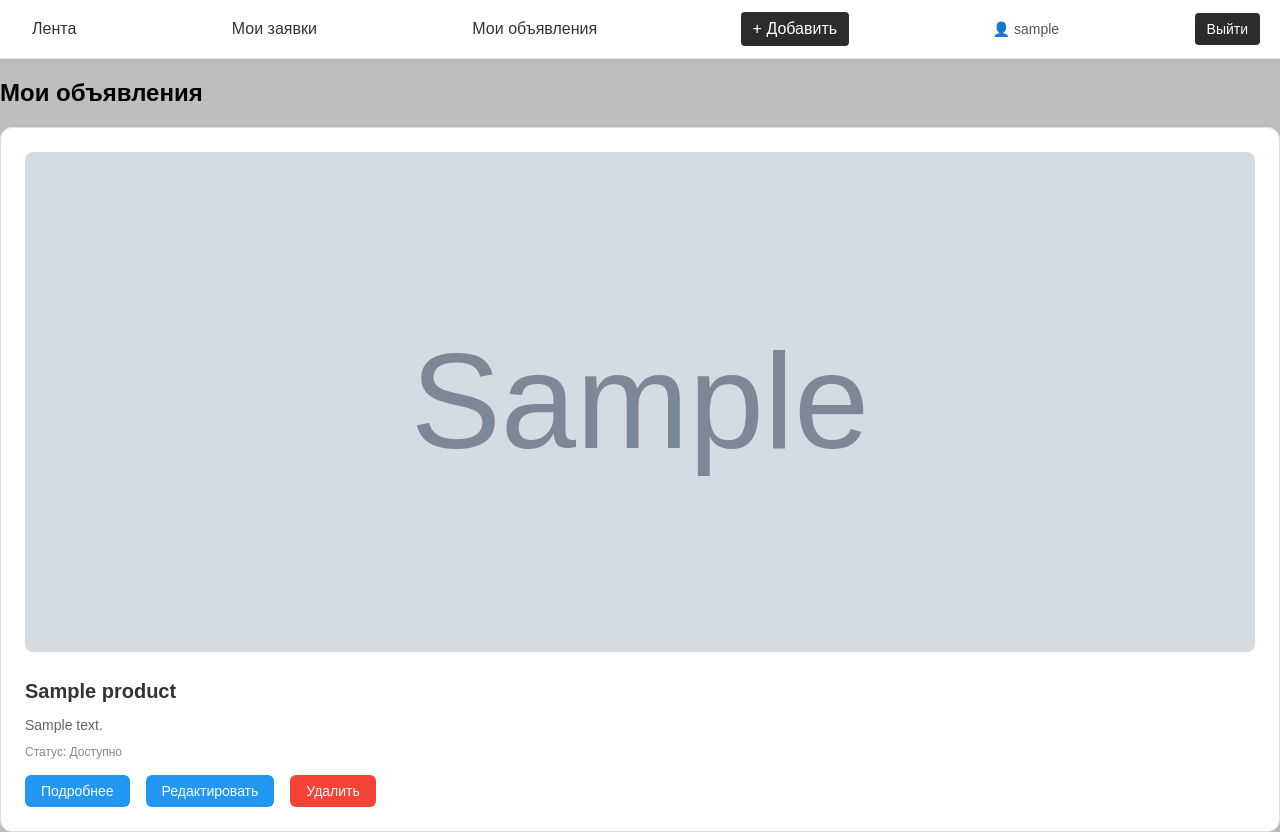
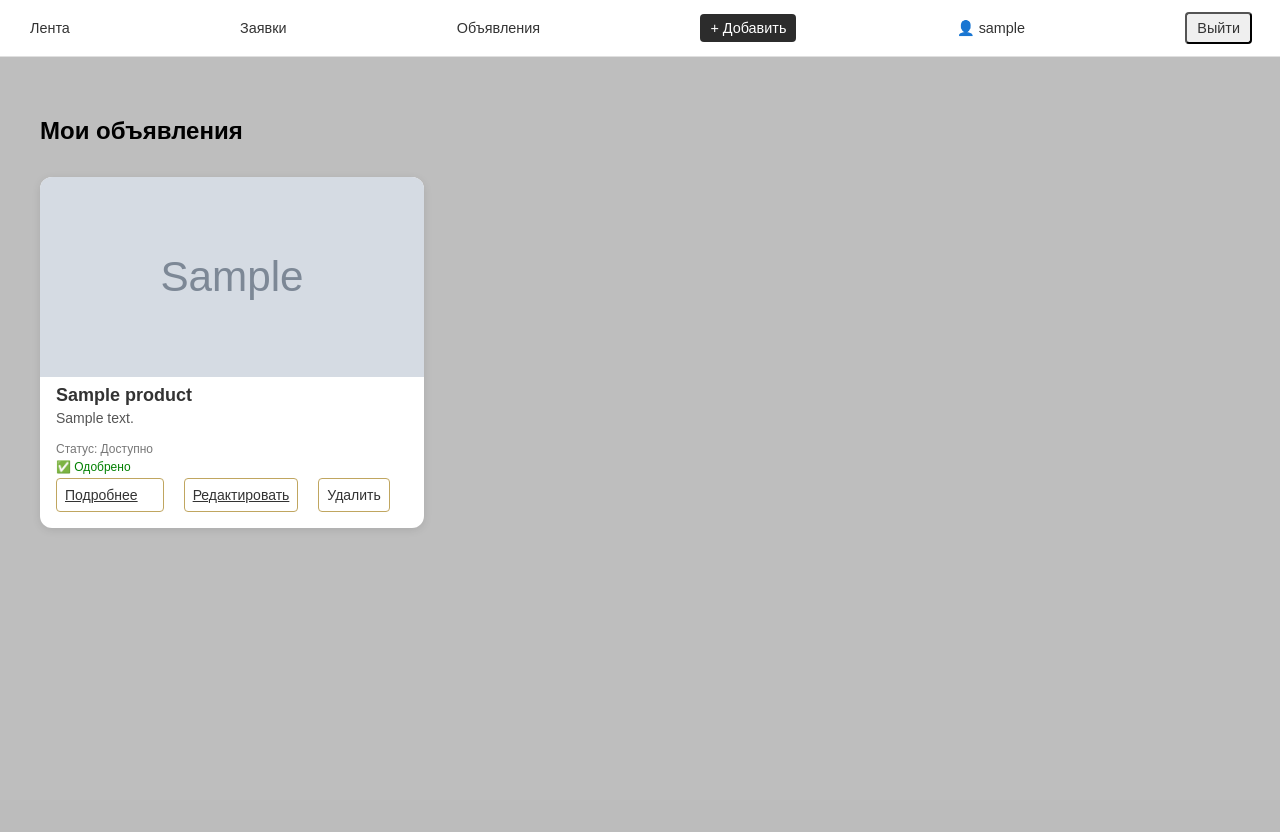
Before and after one commit to AyanaTuryskulova/CharityAlmauWeb, a Django app: page /my_ads/ in a window 1280 px wide. After the commit the page ends 528 px from the top, so only its background shows below. Run offline with Django 5.2, Linux system fonts and the light colour scheme; a user stored in the database is signed in; tables that the repository leaves empty hold one stand-in row (values such as "Sample post"); grey boxes marked "Sample" are stand-in pictures.

Commit message:
Последняя версия

```diff
--- a/core/templates/base.html
+++ b/core/templates/base.html
@@ -3,178 +3,57 @@
 
 <head>
     <meta charset="UTF-8">
+    <meta name="viewport" content="width=device-width, initial-scale=1">
     <title>{% block title %}AlmaWeb{% endblock %}</title>
     <style>
+        /* тело и навигация */
         body {
-            background-color: #BEBEBE;
+            background: #BEBEBE;
             font-family: Arial, sans-serif;
             margin: 0;
             padding: 0;
         }
 
-        .form-container {
-            max-width: 400px;
-            margin: 60px auto;
-            background: #fff;
-            padding: 40px 30px;
-            border-radius: 10px;
-            box-shadow: 0 0 10px rgba(0, 0, 0, 0.1);
-        }
-
-        .form-container h2 {
-            text-align: center;
-            margin-bottom: 30px;
-            font-weight: bold;
-        }
-
-        .form-container input {
-            width: 100%;
-            padding: 12px;
-            margin: 10px 0;
-            background: #eaf2ff;
-            border: none;
-            border-radius: 5px;
-        }
-
-        .form-container button {
-            width: 100%;
-            background-color: #ff5733;
-            color: white;
-            padding: 12px;
-            border: none;
-            border-radius: 5px;
-            font-size: 16px;
-            cursor: pointer;
-            margin-top: 20px;
-        }
-
-        .form-container .links {
-            text-align: center;
-            margin-top: 15px;
-        }
-
-        .form-container .links a {
-            color: #007bff;
-            text-decoration: none;
-        }
-
-        .form-container .links a:hover {
-            text-decoration: underline;
-        }
-
-        .product-grid {
-            display: grid;
-            grid-template-columns: repeat(auto-fit, minmax(250px, 1fr));
-            gap: 16px;
-        }
-
-        .product-card,
-        .request-card {
-            background: #fff;
-            padding: 12px;
-            border-radius: 8px;
-            box-shadow: 0 1px 4px rgba(0, 0, 0, 0.1);
-        }
-
-        .product-card img {
-            max-width: 100%;
-            border-radius: 4px;
-        }
-
-        .btn {
-            padding: 6px 12px;
-            border: none;
-            border-radius: 4px;
-            cursor: pointer;
-            margin-right: 4px;
-        }
-
-        .btn-accept {
-            background: #4caf50;
-            color: #fff;
-        }
-
-        .btn-reject {
-            background: #f44336;
-            color: #fff;
-        }
-
-        .btn-cancel {
-            background: #ff9800;
-            color: #fff;
-        }
-
-        .btn-complete {
-            background: #2196f3;
-            color: #fff;
-        }
-
-        .inline {
-            display: inline;
-        }
-
-        /* Общий стиль навигации */
         nav.navbar {
             display: flex;
+            justify-content: space-between;
             align-items: center;
-            justify-content: space-between;
-            background-color: #ffffff;
+            background: #fff;
             padding: 12px 20px;
             border-bottom: 1px solid #e0e0e0;
-            box-shadow: 0 2px 4px rgba(0, 0, 0, 0.05);
             position: sticky;
             top: 0;
             z-index: 100;
         }
 
-        nav.navbar a {
+        nav.navbar a,
+        nav.navbar span,
+        nav.navbar form button {
+            font-size: .9rem;
+            color: #333;
             text-decoration: none;
-            color: #333333;
-            padding: 8px 12px;
+            padding: 6px 10px;
             border-radius: 4px;
             margin-right: 8px;
-            font-weight: 500;
-            transition: background-color 0.2s;
+            transition: background .2s;
         }
 
-        nav.navbar a:hover {
-            background-color: #f0f0f0;
-        }
-
-        nav.navbar span {
-            margin: 0 12px;
-            font-size: 14px;
-            color: #555555;
-        }
-
-        nav.navbar form {
-            margin: 0;
-        }
-
-        nav.navbar form button {
-            background-color: #2C2C2C;
-            color: #ffffff;
-            border: none;
-            padding: 8px 12px;
-            border-radius: 4px;
-            cursor: pointer;
-            font-size: 14px;
-            transition: background-color 0.2s;
-        }
-
+        nav.navbar a:hover,
         nav.navbar form button:hover {
-            background-color: #2C2C2C;
+            background: #f0f0f0;
         }
 
         nav.navbar a[href$="add/"] {
-            background-color: #2C2C2C;
-            color: #ffffff;
+            background: #2C2C2C;
+            color: #fff;
         }
 
-        nav.navbar a[href$="add/"]:hover {
-            background-color: #2C2C2C;
+        /* обёртка содержимого */
+        .container {
+            padding: 20px;
         }
 
+        /* сетка секций */
         .requests-grid {
             display: grid;
             grid-template-columns: 1fr 1fr;
@@ -182,34 +61,131 @@
             margin: 20px 0;
         }
 
+        @media (max-width: 768px) {
+            .requests-grid {
+                grid-template-columns: 1fr;
+            }
+        }
+
+        /* каждая секция заявок */
         .request-section {
-            background: #fff;
+            background: #ccc;
             padding: 16px;
             border-radius: 8px;
         }
 
         .request-section h2 {
-            margin-bottom: 12px;
-            font-size: 18px;
-            border-bottom: 1px solid #e2e8f0;
-            padding-bottom: 6px;
+            margin: 0 0 16px;
+            font-size: 1.25rem;
+            color: #333;
         }
 
-        .requests-grid .incoming {
-            order: 2;
+        /* карточка заявки */
+        .request-card {
+            display: flex;
+            background: #fff;
+            padding: 16px;
+            border-radius: 8px;
+            box-shadow: 0 2px 8px rgba(0, 0, 0, 0.1);
+            margin-bottom: 16px;
         }
 
-        .requests-grid .outgoing {
-            order: 1;
+        .request-img {
+            width: 80px;
+            height: 80px;
+            object-fit: cover;
+            border-radius: 4px;
+            margin-right: 16px;
         }
 
-        @media (max-width: 768px) {
-            .requests-grid {
-                grid-template-columns: 1fr;
+        .request-info {
+            flex: 1;
+        }
+
+        .request-info strong {
+            display: block;
+            font-size: 1.1rem;
+            margin-bottom: 8px;
+            color: #333;
+        }
+
+        .request-info span {
+            display: block;
+            font-size: .9rem;
+            color: #555;
+            margin-bottom: 6px;
+        }
+
+        /* группа кнопок внутри карточки */
+        .btn-group {
+            margin-top: 12px;
+        }
+
+        .btn {
+            background: #fff;
+            border: 1px solid #c0a660;
+            color: #333;
+            border-radius: 4px;
+            padding: 6px 12px;
+            margin-right: 8px;
+            font-size: .85rem;
+            cursor: pointer;
+            transition: background .2s;
+        }
+
+        .btn:hover {
+            background: #f7f7f7;
+        }
+
+        /* плавная адаптация шрифтов и кнопок для смартфонов */
+        @media (max-width: 480px) {
+            html {
+                font-size: 14px;
+            }
+
+            .container {
+                padding: 10px;
+            }
+
+            nav.navbar a,
+            nav.navbar span,
+            nav.navbar form button {
+                font-size: .8rem;
+                padding: 5px 8px;
+            }
+
+            .request-section {
+                padding: 12px;
+            }
+
+            .request-section h2 {
+                font-size: 1.1rem;
+            }
+
+            .request-card {
+                flex-direction: column;
+                align-items: center;
+                text-align: center;
+            }
+
+            .request-img {
+                margin: 0 0 12px;
+            }
+
+            .request-info strong {
+                font-size: 1rem;
+            }
+
+            .request-info span {
+                font-size: .85rem;
+            }
+
+            .btn {
+                font-size: .8rem;
+                padding: 5px 10px;
             }
         }
     </style>
-
     {% block extra_css %}{% endblock %}
 </head>
 
@@ -217,16 +193,15 @@
     {% block navbar %}
     <nav class="navbar">
         <a href="{% url 'home' %}">Лента</a>
-        <a href="{% url 'requests' %}">Мои заявки</a>
-        <a href="{% url 'my_ads' %}">Мои объявления</a>
+        <a href="{% url 'requests' %}">Заявки</a>
+        <a href="{% url 'my_ads' %}">Объявления</a>
         <a href="{% url 'add_product' %}" class="btn-add">+ Добавить</a>
-        <span class="user-info">👤 {{ user.username }}</span>
-        <form method="post" action="{% url 'logout' %}">
-            {% csrf_token %}
-            <button type="submit" class="btn-logout">Выйти</button>
+        <span>👤 {{ user.username }}</span>
+        <form method="post" action="{% url 'logout' %}">{% csrf_token %}
+            <button type="submit">Выйти</button>
         </form>
     </nav>
-    {% endblock navbar %}
+    {% endblock %}
 
     <div class="container">
         {% block content %}{% endblock %}
--- a/core/templates/my_ads.html
+++ b/core/templates/my_ads.html
@@ -5,119 +5,112 @@
 
 {% block extra_css %}
 <style>
-    /* === Сетка карточек === */
+    /* === Сетка карточек, как на главной === */
     .product-grid {
         display: grid;
-        grid-template-columns: repeat(auto-fit, minmax(300px, 1fr));
-        gap: 20px;
-        margin-top: 20px;
+        grid-template-columns: repeat(auto-fill, minmax(300px, 1fr));
+        gap: 1.5rem;
+        margin: 2rem 0;
     }
 
     /* === Карточка товара === */
     .product-card {
-        background-color: #fff;
-        border: 1px solid #ddd;
-        border-radius: 12px;
-        padding: 24px;
-        box-shadow: 2px 2px 6px rgba(0, 0, 0, 0.05);
-        text-decoration: none;
-        color: inherit;
-        transition: transform .1s, box-shadow .1s;
         display: flex;
         flex-direction: column;
-        justify-content: space-between;
-        min-height: 400px;
-        /* делаем карточку повыше */
+        border-radius: .75rem;
+        box-shadow: 0 2px 8px rgba(0, 0, 0, 0.1);
+        overflow: hidden;
+        background: #fff;
+        transition: transform .1s, box-shadow .1s;
+        height: 100%;
+        color: inherit;
+        text-decoration: none;
     }
 
     .product-card:hover {
         transform: translateY(-4px);
-        box-shadow: 4px 4px 12px rgba(0, 0, 0, 0.1);
+        box-shadow: 0 4px 12px rgba(0, 0, 0, 0.15);
     }
 
+    /* === Изображение фиксированной высоты === */
     .product-card img {
         width: 100%;
-        max-height: 500px;
+        height: 200px;
         object-fit: cover;
-        border-radius: 8px;
-        margin-bottom: 16px;
     }
 
+    /* === Заголовок и текст === */
     .product-card h3 {
-        margin: 8px 0;
-        font-size: 20px;
+        margin: .5rem 1rem .25rem;
+        font-size: 1.125rem;
         color: #333;
     }
 
     .product-card p {
+        margin: 0 1rem 1rem;
+        flex-grow: 1;
         font-size: 14px;
-        color: #666;
-        margin-bottom: 12px;
-        flex-grow: 1;
+        color: #555;
+        display: -webkit-box;
+        -webkit-line-clamp: 3;
+        -webkit-box-orient: vertical;
+        overflow: hidden;
     }
 
     .product-card small {
         display: block;
+        margin: 0 1rem .25rem;
         font-size: 12px;
-        color: #888;
-        margin-bottom: 16px;
+        color: #777;
+    }
+
+    .product-card small.status-approved {
+        color: green;
+    }
+
+    .product-card small.status-pending {
+        color: orange;
     }
 
     /* === Кнопки действий === */
-    .card-actions {
+    .product-card .card-actions {
         display: flex;
-        gap: 12px;
-        flex-wrap: wrap;
-        justify-content: flex-start;
+        gap: .75rem;
+        padding: 0 1rem 1rem;
     }
 
-    .card-actions .btn {
-        padding: 8px 16px;
-        font-size: 14px;
-        border: none;
-        border-radius: 6px;
-        cursor: pointer;
-        text-decoration: none;
-        color: #fff;
-        transition: background-color .2s;
-        white-space: nowrap;
-    }
-
-    .card-actions .btn-primary {
-        background-color: #2196f3;
-    }
-
-    .card-actions .btn-primary:hover {
-        background-color: #1976d2;
-    }
-
-    .card-actions .btn-danger {
-        background-color: #f44336;
-    }
-
-    .card-actions .btn-danger:hover {
-        background-color: #d32f2f;
+    .product-card .card-actions .btn {
+        flex: 1;
+        font-size: .875rem;
+        padding: .5rem;
     }
 </style>
 {% endblock %}
 
 {% block content %}
-<h2>Мои объявления</h2>
+<div class="container py-4">
+    <h2 class="mt-4">Мои объявления</h2>
+
     <div class="product-grid">
         {% for p in own_products %}
         <div class="product-card">
-        <div>
             <img src="{{ p.image.url }}" alt="{{ p.title }}">
             <h3>{{ p.title }}</h3>
             <p>{{ p.description|truncatewords:15 }}</p>
             <small>Статус: {{ p.get_status_display }}</small>
-        </div>
+
+            {% if not p.is_approved %}
+            <small class="status-pending">⏳ Ожидает модерации</small>
+            {% else %}
+            <small class="status-approved">✅ Одобрено</small>
+            {% endif %}
+
             <div class="card-actions">
-            <a href="{% url 'product_detail' p.id %}" class="btn btn-primary">Подробнее</a>
-            <a href="{% url 'edit_product' p.id %}" class="btn btn-primary">Редактировать</a>
-            <form method="post" style="display:inline;">
+                <a href="{% url 'product_detail' p.id %}" class="btn btn-primary btn-sm">Подробнее</a>
+                <a href="{% url 'edit_product' p.id %}" class="btn btn-secondary btn-sm">Редактировать</a>
+                <form method="post" style="flex:1;">
                     {% csrf_token %}
-                <button type="submit" name="delete_id" value="{{ p.id }}" class="btn btn-danger"
+                    <button type="submit" name="delete_id" value="{{ p.id }}" class="btn btn-danger btn-sm"
                         onclick="return confirm('Удалить объявление «{{ p.title }}»?');">
                         Удалить
                     </button>
@@ -125,7 +118,8 @@
             </div>
         </div>
         {% empty %}
-    <p>Пока нет своих объявлений.</p>
+        <p>У вас пока нет объявлений.</p>
         {% endfor %}
     </div>
+</div>
 {% endblock %}
--- a/core/urls.py
+++ b/core/urls.py
@@ -1,4 +1,3 @@
-# core/urls.py
 from django.urls import path
 from .views import (
     login_view, register_view, onboarding_view,
@@ -20,5 +19,7 @@ urlpatterns = [
     path('add/', add_product, name='add_product'),
     path('product/<int:product_id>/', product_detail, name='product_detail'),
     path('product/<int:product_id>/<str:action>/', product_action, name='product_action'),
-    path('subcategories/<int:category_id>/', get_subcategories, name='get_subcategories'),
+
+    # ✅ исправленный путь для динамической загрузки подкатегорий
+    path('get-subcategories/<int:category_id>/', get_subcategories, name='get_subcategories'),
 ]
--- a/core/views.py
+++ b/core/views.py
@@ -18,7 +18,6 @@ def register_view(request):
         if form.is_valid():
             user = form.save()
             login(request, user)
-            # Сразу пометим, что онбординг не пройден
             request.session['onboarded'] = False
             return redirect('onboarding')
     else:
@@ -32,7 +31,6 @@ def login_view(request):
         if form.is_valid():
             user = form.get_user()
             login(request, user)
-            # Сбросим флаг онбординга, чтобы показать его после входа
             request.session['onboarded'] = False
             return redirect('onboarding')
     else:
@@ -49,7 +47,6 @@ def logout_view(request):
 
 @login_required
 def onboarding_view(request):
-    # Если уже прошёл — сразу на home
     if request.session.get('onboarded', False):
         return redirect('home')
 
@@ -60,10 +57,8 @@ def onboarding_view(request):
     return render(request, 'onboarding.html')
 
 
-
 @login_required
 def home_view(request):
-    # Если онбординг не пройден, перенаправляем на него
     if not request.session.get('onboarded', False):
         return redirect('onboarding')
 
@@ -73,7 +68,7 @@ def home_view(request):
     except (ValueError, TypeError):
         selected_id = None
 
-    qs = Product.objects.exclude(user=request.user)
+    qs = Product.objects.filter(is_approved=True).exclude(user=request.user)
     if selected_id:
         qs = qs.filter(
             Q(main_category_id=selected_id) |
@@ -129,18 +124,20 @@ def requests_view(request):
         decision = request.POST['decision']
         tr = get_object_or_404(TradeRequest, id=req_id)
 
-        if decision in ('accept','reject') and request.user == tr.owner and tr.status=='pending':
-            tr.status = 'accepted' if decision=='accept' else 'rejected'
+        if decision in ('accept', 'reject') and request.user == tr.owner and tr.status == 'pending':
+            tr.status = 'accepted' if decision == 'accept' else 'rejected'
             tr.save()
-        elif decision=='cancel' and request.user==tr.requester and tr.status=='pending':
-            tr.status = 'cancelled'; tr.save()
-        elif decision=='complete' and request.user==tr.requester and tr.status=='accepted':
-            tr.status = 'completed'; tr.save()
+        elif decision == 'cancel' and request.user == tr.requester and tr.status == 'pending':
+            tr.status = 'cancelled'
+            tr.save()
+        elif decision == 'complete' and request.user == tr.requester and tr.status == 'accepted':
+            tr.status = 'completed'
+            tr.save()
 
         return redirect('requests')
 
-    incoming = TradeRequest.objects.filter(owner=request.user).select_related('product','requester')
-    outgoing = TradeRequest.objects.filter(requester=request.user).select_related('product','owner')
+    incoming = TradeRequest.objects.filter(owner=request.user).select_related('product', 'requester')
+    outgoing = TradeRequest.objects.filter(requester=request.user).select_related('product', 'owner')
     return render(request, 'requests.html', {
         'incoming': incoming,
         'outgoing': outgoing,
@@ -155,8 +152,10 @@ def add_product(request):
         if form.is_valid():
             p = form.save(commit=False)
             p.user = request.user
+            p.is_approved = False  # Явно отмечаем, что товар не прошёл модерацию
             p.save()
-            return redirect('home')
+            messages.info(request, "Ваше объявление отправлено на модерацию.")
+            return redirect('my_ads')
     else:
         form = ProductForm()
     return render(request, 'add_product.html', {
@@ -173,14 +172,25 @@ def get_subcategories(request, category_id):
 @login_required
 def product_detail(request, product_id):
     product = get_object_or_404(Product, id=product_id)
+
+    # Только автор может просматривать свой неободренный товар
+    if not product.is_approved and product.user != request.user:
+        messages.error(request, "Этот товар ещё не прошёл модерацию.")
+        return redirect('home')
+
     return render(request, 'product_detail.html', {'product': product})
 
 
 @login_required
 def product_action(request, product_id, action):
     product = get_object_or_404(Product, id=product_id)
+
     if product.user == request.user:
         messages.error(request, "Нельзя запросить свой же товар.")
+        return redirect('home')
+
+    if not product.is_approved:
+        messages.error(request, "Этот товар ещё не одобрен.")
         return redirect('home')
 
     tr = TradeRequest.objects.create(
```
Also changed, not shown: core/admin.py (+25 -12 lines), core/forms.py (+41 -1 lines), core/models.py (+34 -13 lines), core/templates/home.html (+31 -11 lines), core/templates/requests.html (+51 -35 lines), core/migrations/0005_product_is_approved.py (added). Lines whose indentation alone changed are shown as unchanged.
